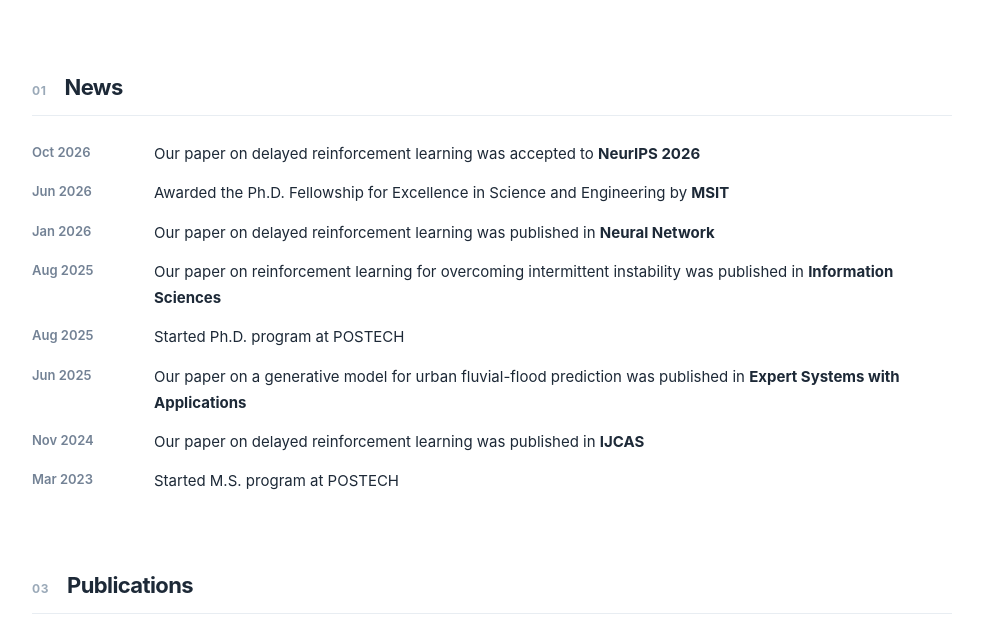
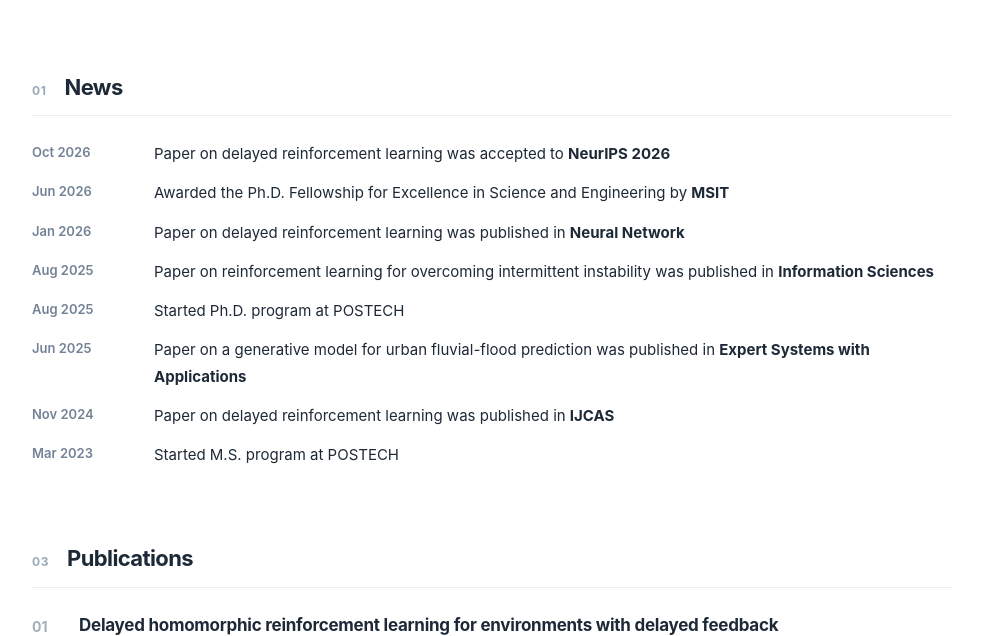
Before and after one commit to JongsooLee/jongsoolee.github.io, a plain HTML site: page index.html in a window 1280 px wide. Shown: the part 403-1039 px from the top of the page, without its empty margins (148-1131 px from the left). Drawn offline with Linux system fonts and the light colour scheme.

Commit message:
Update index.html

```diff
--- a/index.html
+++ b/index.html
@@ -67,13 +67,13 @@
 
     <section id="news"><div class="heading"><span class="num">01</span><h2>News</h2></div>
       <div class="news">
-        <div class="news-row"><span class="date">Oct 2026</span><div>Our paper on delayed reinforcement learning was accepted to <strong>NeurIPS 2026</strong></div></div>
+        <div class="news-row"><span class="date">Oct 2026</span><div>Paper on delayed reinforcement learning was accepted to <strong>NeurIPS 2026</strong></div></div>
         <div class="news-row"><span class="date">Jun 2026</span><div>Awarded the Ph.D. Fellowship for Excellence in Science and Engineering by <strong>MSIT</strong></div></div>
-        <div class="news-row"><span class="date">Jan 2026</span><div>Our paper on delayed reinforcement learning was published in <strong>Neural Network</strong></div></div>
-        <div class="news-row"><span class="date">Aug 2025</span><div>Our paper on reinforcement learning for overcoming intermittent instability was published in <strong>Information Sciences</strong></div></div>
+        <div class="news-row"><span class="date">Jan 2026</span><div>Paper on delayed reinforcement learning was published in <strong>Neural Network</strong></div></div>
+        <div class="news-row"><span class="date">Aug 2025</span><div>Paper on reinforcement learning for overcoming intermittent instability was published in <strong>Information Sciences</strong></div></div>
         <div class="news-row"><span class="date">Aug 2025</span><div>Started Ph.D. program at POSTECH</div></div>
-        <div class="news-row"><span class="date">Jun 2025</span><div>Our paper on a generative model for urban fluvial-flood prediction was published in <strong>Expert Systems with Applications</strong></div></div>
-        <div class="news-row"><span class="date">Nov 2024</span><div>Our paper on delayed reinforcement learning was published in <strong>IJCAS</strong></div></div>
+        <div class="news-row"><span class="date">Jun 2025</span><div>Paper on a generative model for urban fluvial-flood prediction was published in <strong>Expert Systems with Applications</strong></div></div>
+        <div class="news-row"><span class="date">Nov 2024</span><div>Paper on delayed reinforcement learning was published in <strong>IJCAS</strong></div></div>
         <div class="news-row"><span class="date">Mar 2023</span><div>Started M.S. program at POSTECH</div></div>
       </div>
     </section>
```
